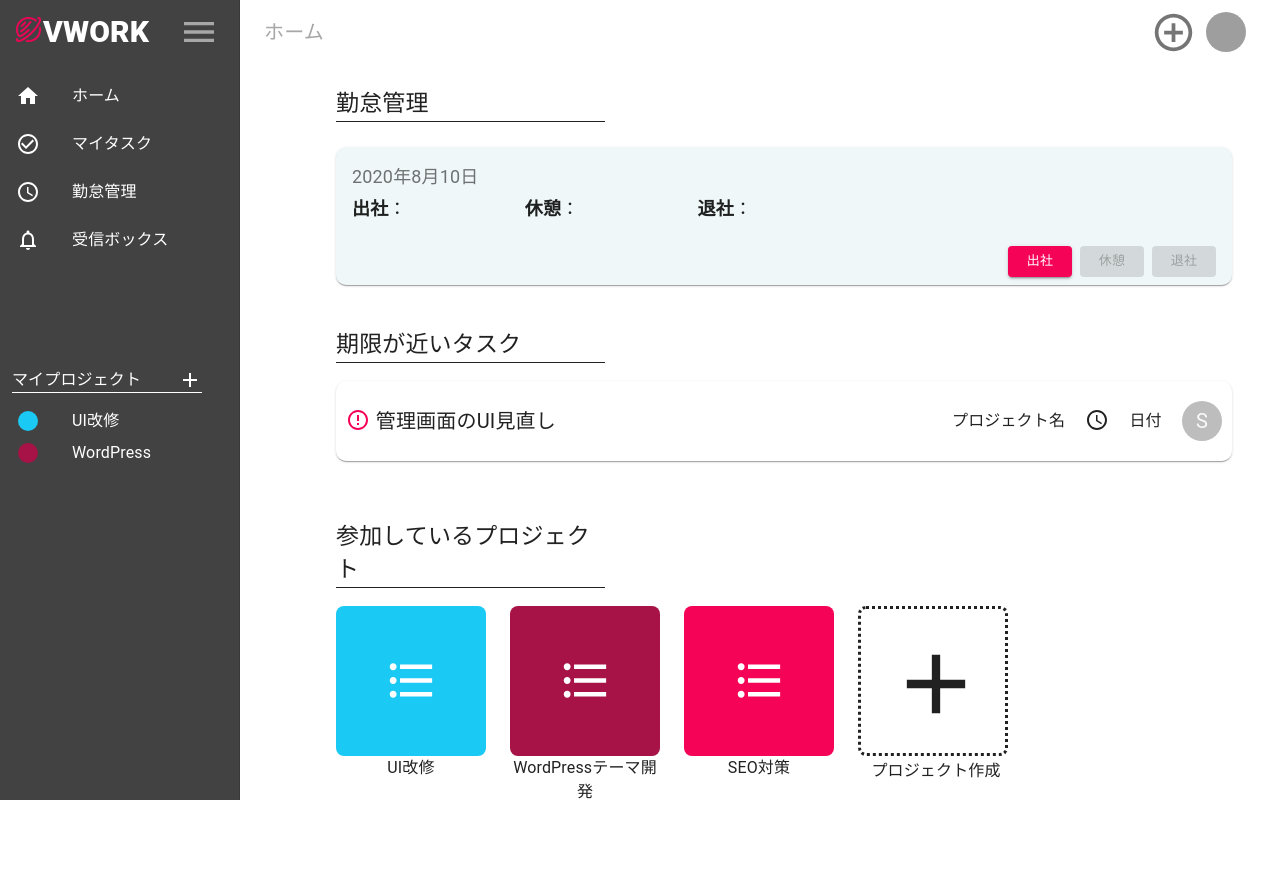
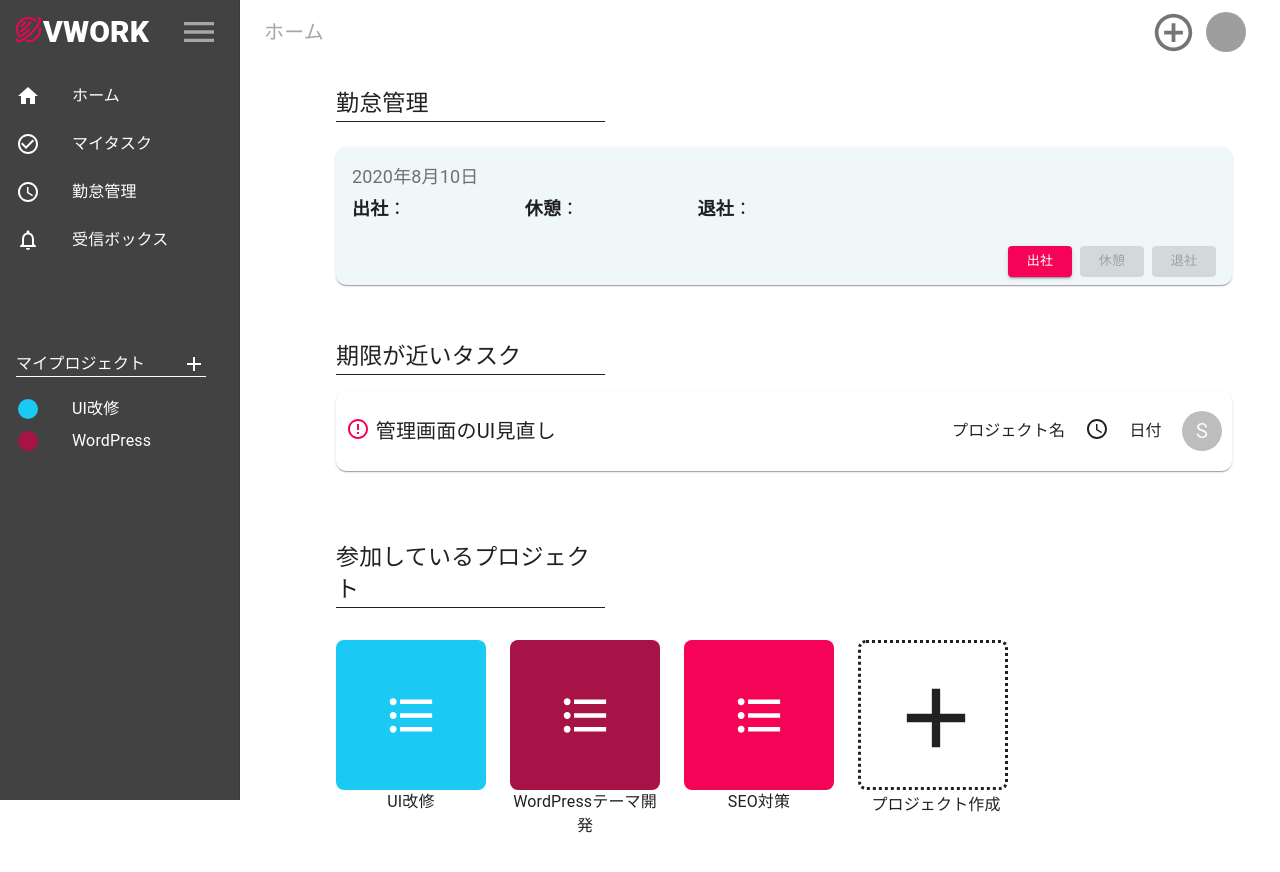
Before and after one commit to Yyusuke27/vwork, a React (Create React App) app in the folder frontend/: page / in a window 1280 px wide. Shown: the top 872 px of the page. Built offline with nearby package versions, Linux system fonts and the light colour scheme; grey boxes are pictures that could not be loaded.

Commit message:
cssのリファクタリング。

```diff
--- a/frontend/src/Dashboard/Project/components/ProjectList.tsx
+++ b/frontend/src/Dashboard/Project/components/ProjectList.tsx
@@ -11,19 +11,10 @@ import AddIcon from "@material-ui/icons/Add";
 const useStyles = makeStyles({
   title: {
     fontSize: 23,
-    marginTop: "5%",
-    marginBottom: "2%",
     width: "30%",
   },
   contentWidth: {
     width: 150,
-  },
-  iconArea: {
-    height: 150,
-    borderRadius: 8,
-  },
-  boxstyle: {
-    borderStyle: "dotted",
   },
   icon: {
     fontSize: 55,
@@ -33,6 +24,10 @@ const useStyles = makeStyles({
     borderRadius: 8,
     height: 150,
     cursor: "pointer",
+  },
+  iconArea: {
+    height: 150,
+    borderRadius: 8,
   },
 });
 
@@ -46,7 +41,7 @@ const ProjectList = () => {
   const classes = useStyles();
   return (
     <>
-      <Box borderBottom={1} className={classes.title}>
+      <Box borderBottom={1} mt={7} mb={4} className={classes.title}>
         参加しているプロジェクト
       </Box>
       <Grid container>
--- a/frontend/src/Dashboard/Project/components/ProjectMemberItem.tsx
+++ b/frontend/src/Dashboard/Project/components/ProjectMemberItem.tsx
@@ -18,16 +18,16 @@ const useStyles = makeStyles((theme: Theme) =>
     icon: {
       fontSize: 30,
     },
+    backdrop: {
+      zIndex: theme.zIndex.drawer + 1,
+      color: "#fff",
+    },
     drawer: {
       width: drawerWidth,
       flexShrink: 0,
     },
     drawerPaper: {
       width: drawerWidth,
-    },
-    backdrop: {
-      zIndex: theme.zIndex.drawer + 1,
-      color: "#fff",
     },
     box: {
       border: 1,
@@ -37,6 +37,9 @@ const useStyles = makeStyles((theme: Theme) =>
       backgroundSize: "cover",
       marginRight: 200,
       borderRadius: "50%",
+    },
+    profile: {
+      fontSize: 20,
     },
   })
 );
@@ -77,12 +80,12 @@ const ProjectMemberItem: FC<TaskMemberItemProps> = ({
             paper: classes.drawerPaper,
           }}
         >
+          <Box mt={13}>
             <Grid
               container
               direction="column"
               justify="center"
               alignItems="center"
-            style={{ marginTop: "15%" }}
             >
               <Container maxWidth="md">
                 <Grid item>
@@ -90,7 +93,7 @@ const ProjectMemberItem: FC<TaskMemberItemProps> = ({
                     <Grid xs={6} item>
                       <Box className={classes.box}></Box>
                     </Grid>
-                  <Grid xs={6} item style={{ fontSize: 20 }}>
+                    <Grid xs={6} item className={classes.profile}>
                       <dl>
                         <dt>氏名</dt>
                         <dd>柚木将吾</dd>
@@ -111,6 +114,7 @@ const ProjectMemberItem: FC<TaskMemberItemProps> = ({
                 </Grid>
               </Container>
             </Grid>
+          </Box>
         </Drawer>
       </Backdrop>
     </>
--- a/frontend/src/Dashboard/Project/components/ProjectMemberList.tsx
+++ b/frontend/src/Dashboard/Project/components/ProjectMemberList.tsx
@@ -22,11 +22,13 @@ const useStyles = makeStyles((theme: Theme) =>
     title: {
       fontSize: 23,
       width: 300,
-      marginTop: "15%",
-      marginBottom: "2%",
     },
     icon: {
       fontSize: 45,
+    },
+    backdrop: {
+      zIndex: theme.zIndex.drawer + 1,
+      color: "#fff",
     },
     drawer: {
       width: drawerWidth,
@@ -35,23 +37,14 @@ const useStyles = makeStyles((theme: Theme) =>
     drawerPaper: {
       width: drawerWidth,
     },
-    backdrop: {
-      zIndex: theme.zIndex.drawer + 1,
-      color: "#fff",
+    closeIcon: {
+      padding: 0,
     },
     drawerTitle: {
       fontSize: 25,
       width: "85%",
-      marginTop: "8%",
-      marginBottom: "4%",
-    },
-    closeIcon: {
-      marginTop: "2%",
-      padding: 0,
     },
     button: {
-      marginTop: "30%",
-      marginLeft: "30%",
       width: 300,
     },
   })
@@ -74,7 +67,7 @@ const ProjectMemberList = () => {
   };
   return (
     <>
-      <Box borderBottom={1} className={classes.title}>
+      <Box borderBottom={1} mt={7} mb={2} className={classes.title}>
         メンバー
       </Box>
       <Grid container direction="column" justify="flex-start">
@@ -113,13 +106,21 @@ const ProjectMemberList = () => {
           }}
         >
           <Container maxWidth="md">
+            <Box mt={2}>
               <IconButton onClick={handleClose} className={classes.closeIcon}>
                 <CloseIcon />
               </IconButton>
-            <Box borderBottom={1} className={classes.drawerTitle}>
+            </Box>
+            <Box
+              borderBottom={1}
+              mt={10}
+              mb={5}
+              className={classes.drawerTitle}
+            >
               メンバー
             </Box>
             <AddMemberList />
+            <Box mt={40} ml={35}>
               <Button
                 variant="contained"
                 color="primary"
@@ -127,6 +128,7 @@ const ProjectMemberList = () => {
               >
                 招待
               </Button>
+            </Box>
           </Container>
         </Drawer>
       </Backdrop>
--- a/frontend/src/Dashboard/Project/pages/EachProject.tsx
+++ b/frontend/src/Dashboard/Project/pages/EachProject.tsx
@@ -5,25 +5,15 @@ import Grid from "@material-ui/core/Grid";
 import Container from "@material-ui/core/Container";
 import TaskList from "../../Task/components/TaskList";
 import MainHeader from "../../../shared/components/Navigation/MainHeader";
-import { createStyles, makeStyles, Theme } from "@material-ui/core/styles";
-
-const useStyles = makeStyles((theme: Theme) =>
-  createStyles({
-    gridStyle: {
-      with: "70%",
-    },
-  })
-);
 
 const EachProject = () => {
-  const classes = useStyles();
   return (
     <>
       <Container maxWidth="xl">
         <MainHeader title="UI改修" />
         <AddButtonInProject />
         <Grid container direction="row" justify="space-between">
-          <Grid item className={classes.gridStyle} style={{ width: "70%" }}>
+          <Grid item style={{ width: "70%" }}>
             <TaskList title="タスク一覧" />
           </Grid>
           <Grid item>
--- a/frontend/src/Dashboard/Project/pages/MyProject.tsx
+++ b/frontend/src/Dashboard/Project/pages/MyProject.tsx
@@ -17,9 +17,6 @@ const useStyles = makeStyles((theme: Theme) =>
   createStyles({
     title: {
       fontSize: 15,
-      marginTop: "40%",
-      marginLeft: "5%",
-      marginBottom: "5%",
       width: 190,
     },
     backdrop: {
@@ -49,7 +46,7 @@ const MyProject = () => {
   const { OpenTask, CloseTask, openTask } = useContext(AppContext);
   return (
     <>
-      <Box borderBottom={1} className={classes.title}>
+      <Box borderBottom={1} mt={10} ml={2} mb={2} className={classes.title}>
         <Grid
           container
           direction="row"
--- a/frontend/src/Dashboard/Task/components/TaskAddButton.tsx
+++ b/frontend/src/Dashboard/Task/components/TaskAddButton.tsx
@@ -56,13 +56,17 @@ const BootstrapInput = withStyles((theme: Theme) =>
 
 const useStyles = makeStyles((theme: Theme) =>
   createStyles({
-    margin: {
-      margin: theme.spacing(1),
-    },
     button: {
       backgroundColor: Color.VWORK_DARK_BLUE,
       width: 150,
       fontSize: 15,
+    },
+    margin: {
+      margin: theme.spacing(1),
+    },
+    backdrop: {
+      zIndex: theme.zIndex.drawer + 1,
+      color: "#fff",
     },
     drawer: {
       width: drawerWidth,
@@ -70,10 +74,6 @@ const useStyles = makeStyles((theme: Theme) =>
     },
     drawerPaper: {
       width: drawerWidth,
-    },
-    backdrop: {
-      zIndex: theme.zIndex.drawer + 1,
-      color: "#fff",
     },
   })
 );
--- a/frontend/src/Dashboard/Task/components/TaskInProjectItem.tsx
+++ b/frontend/src/Dashboard/Task/components/TaskInProjectItem.tsx
@@ -9,15 +9,13 @@ import AccessTimeIcon from "@material-ui/icons/AccessTime";
 import Avatar from "@material-ui/core/Avatar";
 
 const useStyles = makeStyles({
+  title: {
+    fontSize: 23,
+    width: "33%",
+  },
   root: {
     borderRadius: 10,
     height: 100,
-    marginTop: 25,
-  },
-
-  title: {
-    fontSize: 20,
-    marginTop: 40,
   },
   content: {
     fontSize: 20,
@@ -33,9 +31,10 @@ const TaskInProjectItem: FC<TaskInProjectItemProps> = ({ title = "" }) => {
 
   return (
     <>
-      <Box borderBottom={1} className={classes.title}>
+      <Box borderBottom={1} mt={10} className={classes.title}>
         プロジェクト内担当タスク
       </Box>
+      <Box mt={3}>
         <Card className={classes.root}>
           <Grid
             container
@@ -52,9 +51,11 @@ const TaskInProjectItem: FC<TaskInProjectItemProps> = ({ title = "" }) => {
                 alignItems="center"
                 style={{ width: 220, paddingLeft: 10 }}
               >
-              <Grid item style={{ marginRight: 10 }}>
+                <Box mr={2}>
+                  <Grid item>
                     <CheckCircleIcon />
                   </Grid>
+                </Box>
                 <Grid item>
                   <Typography className={classes.content}>{title}</Typography>
                 </Grid>
@@ -84,6 +85,7 @@ const TaskInProjectItem: FC<TaskInProjectItemProps> = ({ title = "" }) => {
             </Grid>
           </Grid>
         </Card>
+      </Box>
     </>
   );
 };
--- a/frontend/src/Dashboard/Task/components/TaskItem.tsx
+++ b/frontend/src/Dashboard/Task/components/TaskItem.tsx
@@ -1,7 +1,6 @@
 import React, { FC, useState } from "react";
 import Backdrop from "@material-ui/core/Backdrop";
 import ErrorOutlineIcon from "@material-ui/icons/ErrorOutline";
-
 import Card from "@material-ui/core/Card";
 import CardActionArea from "@material-ui/core/CardActionArea";
 import { makeStyles, Theme, createStyles } from "@material-ui/core/styles";
@@ -24,14 +23,11 @@ const useStyles = makeStyles((theme: Theme) =>
       marginBottom: 15,
       cursor: "pointer",
     },
+    color: {
+      color: Color.VWORK_RED,
+    },
     title: {
       fontSize: 20,
-    },
-    pos: {
-      marginBottom: 12,
-    },
-    color: {
-      color: Color.VWORK_RED,
     },
     backdrop: {
       zIndex: theme.zIndex.drawer + 1,
@@ -43,14 +39,6 @@ const useStyles = makeStyles((theme: Theme) =>
     },
     drawerPaper: {
       width: drawerWidth,
-    },
-    drawerHeader: {
-      display: "flex",
-      alignItems: "center",
-      padding: theme.spacing(0, 1),
-      // necessary for content to be below app bar
-      ...theme.mixins.toolbar,
-      justifyContent: "flex-end",
     },
   })
 );
--- a/frontend/src/Dashboard/Task/components/TaskList.tsx
+++ b/frontend/src/Dashboard/Task/components/TaskList.tsx
@@ -14,12 +14,6 @@ import InputBase from "@material-ui/core/InputBase";
 
 const useStyles = makeStyles((theme: Theme) =>
   createStyles({
-    root: {
-      minWidth: 275,
-      borderRadius: 10,
-      height: 80,
-    },
-
     title: {
       fontSize: 23,
     },
@@ -84,12 +78,12 @@ const TaskList: FC<TaskListProps> = ({ title = "", iconType = "" }) => {
 
   return (
     <>
+      <Box mt={7}>
         <Grid
           container
           direction="row"
           justify="space-between"
           alignItems="center"
-        style={{ marginTop: "5%" }}
         >
           <Grid item style={{ width: "30%" }}>
             {title ? (
@@ -119,12 +113,8 @@ const TaskList: FC<TaskListProps> = ({ title = "", iconType = "" }) => {
             )}
           </Grid>
         </Grid>
-      <Grid
-        container
-        direction="column"
-        justify="flex-start"
-        style={{ marginTop: "2%" }}
-      >
+        <Box mt={2}>
+          <Grid container direction="column" justify="flex-start">
             {taskData.map((data, index) => {
               return (
                 <TaskItem
@@ -137,6 +127,8 @@ const TaskList: FC<TaskListProps> = ({ title = "", iconType = "" }) => {
               );
             })}
           </Grid>
+        </Box>
+      </Box>
     </>
   );
 };
```
Lines whose indentation alone changed are shown as unchanged.
